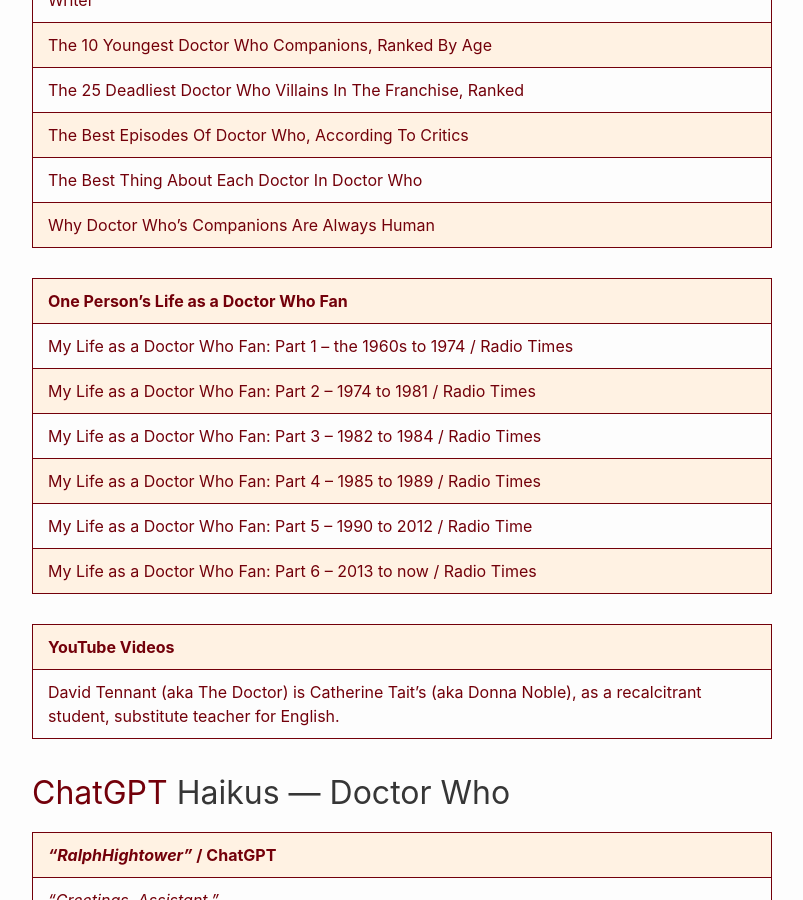
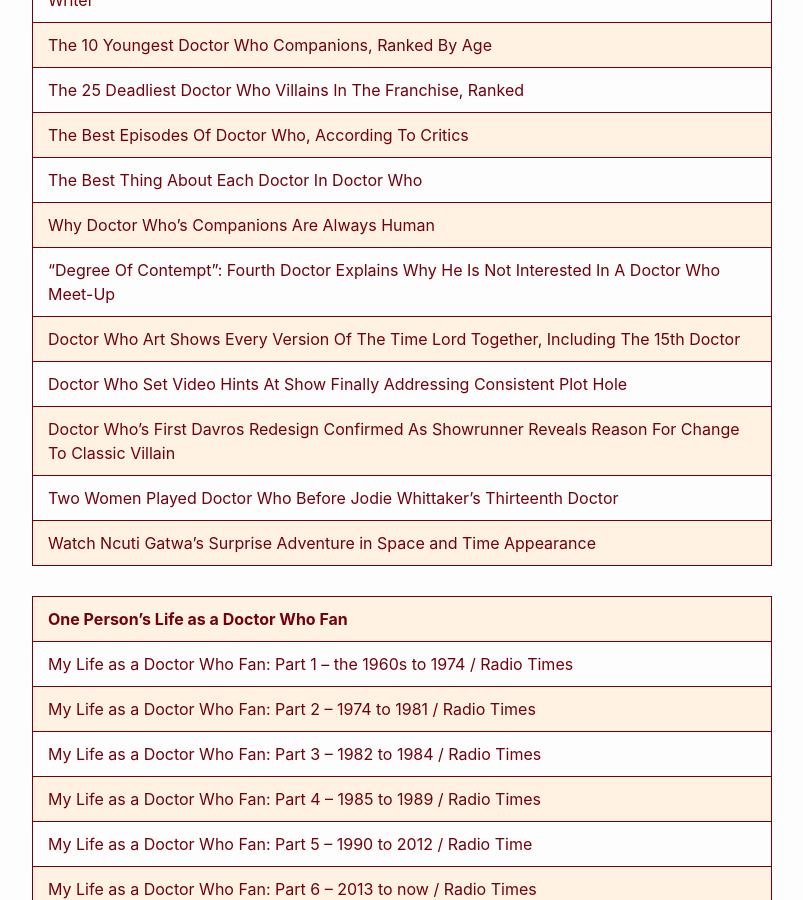
Before and after one commit to RalphHightower/RalphHightower, a Jekyll site: the page built from ScienceFiction/DoctorWho.md, in a window 1280 px wide and 900 px high, scrolled down 7281 px. Shown: the whole window, without its empty margins (238-1041 px from the left). Built offline with Jekyll 4.4.1, drawn with Linux system fonts in a browser that asks for light colours; our own code applies the rules of GitHub Pages for plain Markdown files.

Commit message:
[docs](doc): DoctorWho(extended description)

```diff
--- a/ScienceFiction/DoctorWho.md
+++ b/ScienceFiction/DoctorWho.md
@@ -121,6 +121,12 @@
 | [The Best Episodes Of Doctor Who, According To Critics](https://www.cbr.com/doctor-who-best-episodes-critics/ ) |
 | [The Best Thing About Each Doctor In Doctor Who](https://www.cbr.com/the-best-thing-about-each-doctor-in-doctor-who/ ) |
 | [Why Doctor Who’s Companions Are Always Human](https://screenrant.com/doctor-who-companion-humans-why/ ) |
+| ["Degree Of Contempt": Fourth Doctor Explains Why He Is Not Interested In A Doctor Who Meet-Up](https://screenrant.com/doctor-who-doctors-meeting-no-interest-why-fourth-doctor-response/ ) |
+| [Doctor Who Art Shows Every Version Of The Time Lord Together, Including The 15th Doctor](https://screenrant.com/doctor-who-art-every-version-time-lord/ ) |
+| [Doctor Who Set Video Hints At Show Finally Addressing Consistent Plot Hole](https://screenrant.com/doctor-who-unit-protestors-bts-video/ ) |
+| [Doctor Who's First Davros Redesign Confirmed As Showrunner Reveals Reason For Change To Classic Villain](https://screenrant.com/doctor-who-davros-redesign-confirmed-showrunner-explain/ ) |
+| [Two Women Played Doctor Who Before Jodie Whittaker's Thirteenth Doctor](https://screenrant.com/doctor-who-first-female-before-whittaker/ ) |
+| [Watch Ncuti Gatwa's Surprise Adventure in Space and Time Appearance](https://gizmodo.com/doctor-who-ncuti-gatwa-adventure-in-space-and-time-bbc-1851046304 ) |
 
 | One Person's Life as a Doctor Who Fan|
 |---|
```
